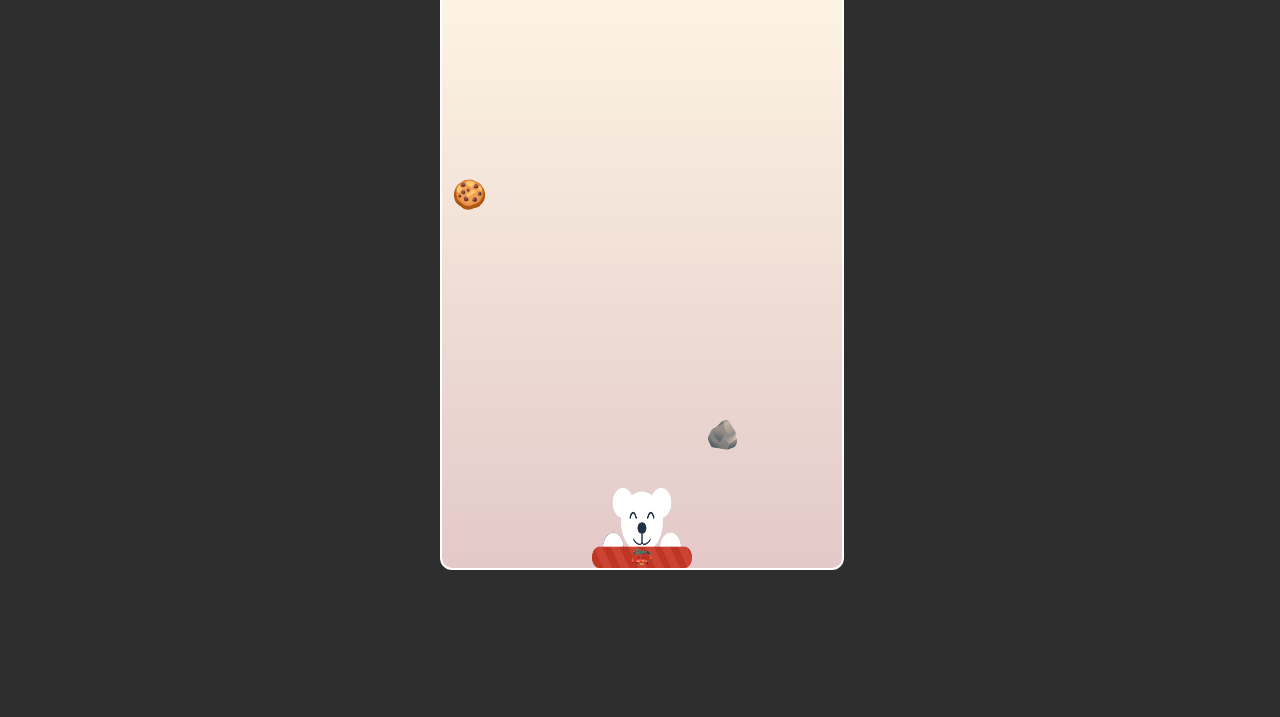
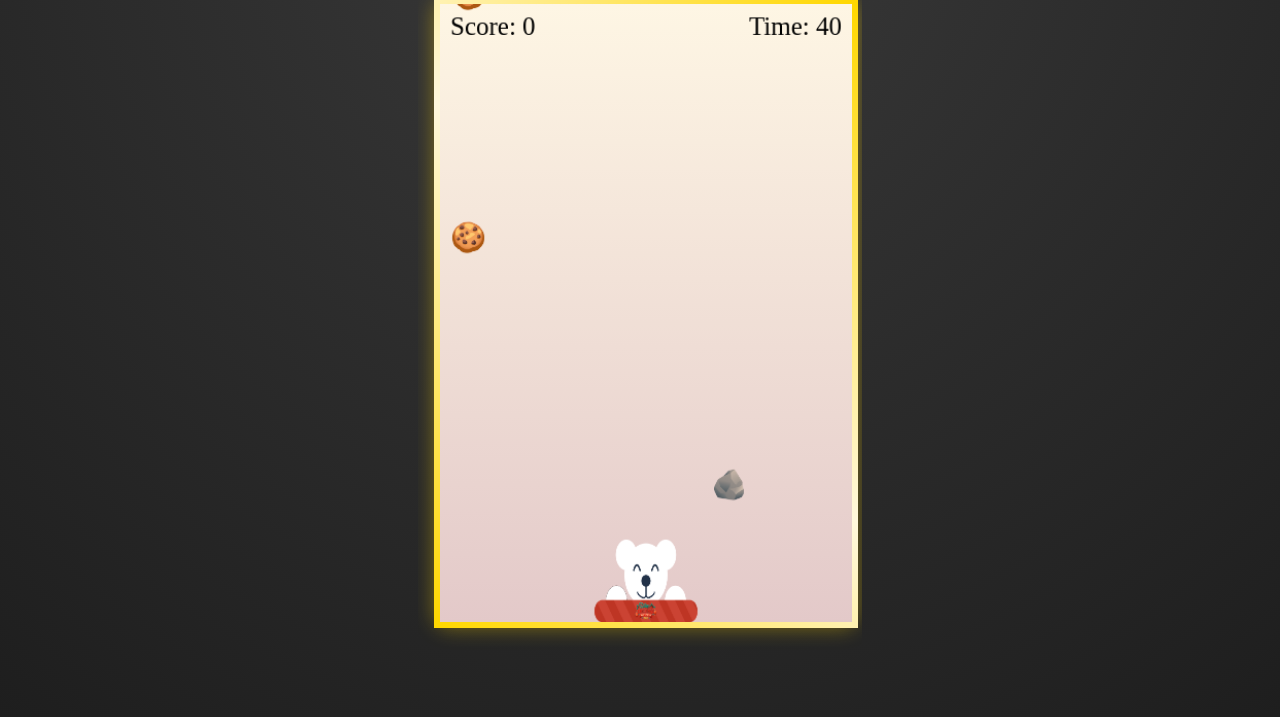
Before and after one commit to VTwin90/twinsi-cookie-catch, a plain HTML site: page index.html in a window 1280 px wide. Shown: the part 115-832 px from the top of the page. Before the commit the page ends 800 px from the top, so only its background shows below. Drawn offline with Linux system fonts and the light colour scheme; a web font is replaced by a local one.

Commit message:
update stylings and add media screens

```diff
--- a/index.html
+++ b/index.html
@@ -8,12 +8,13 @@
   <link href="https://fonts.googleapis.com/css2?family=Iceberg&display=swap" rel="stylesheet">
 </head>
 <body>
-  <h1>🍪 Twinsi’s Cookie Catch</h1>
-  <div class="canvas-wrapper">
-    <canvas id="gameCanvas" width="400" height="600"></canvas>
+  <div class="main-container">
+    <h1>🍪 Twinsi’s Cookie Catch</h1>
+    <div class="canvas-wrapper">
+      <canvas id="gameCanvas"></canvas>
+    </div>
+    <button id="play-again">Play Again</button>
   </div>
-
-  <button id="play-again">Play Again</button>
   <script src="game.js"></script>
 </body>
 
--- a/styles.css
+++ b/styles.css
@@ -1,7 +1,21 @@
 html, body {
   margin: 0;
   padding: 0;
+  height: 100%;
+  background: radial-gradient(circle at top, #3a3a3a, #1e1e1e);
+  font-family: 'Iceberg', sans-serif;
   overflow: hidden;
+}
+
+.main-container {
+  display: flex;
+  flex-direction: column;
+  align-items: center;
+  justify-content: flex-start;
+  min-height: 100%;
+  padding: 1rem 1rem 2.5rem; /* 👈 bottom padding for breathing room */
+  box-sizing: border-box;
+  overflow-y: auto;
 }
 
 body {
@@ -10,7 +24,8 @@ body {
   align-items: center;
   justify-content: flex-start;
   min-height: 100vh;
-  background: #2e2e2e;
+  padding: 1rem;
+  background: radial-gradient(circle at top, #3a3a3a, #1e1e1e);
   color: white;
   text-align: center;
   font-family: 'Iceberg', sans-serif;
@@ -19,21 +34,22 @@ body {
 
 .canvas-wrapper {
   width: 100%;
-  max-width: 400px;
+  max-width: 700px;
   position: relative;
+  margin: 0 auto;
 }
-
 
 canvas {
   width: 100%;
   height: auto;
   display: block;
   background: linear-gradient(to bottom, #fef6e4, #e3c9c9);
-  border: 2px solid #fff;
-  border-radius: 12px;
+  border: 6px solid;
+  border-image: linear-gradient(45deg, #ffd700, #fff8dc, #ffd700) 1;
+  border-radius: 16px;
+  box-shadow: 0 0 20px rgba(255, 215, 0, 0.4);
+  font-size: clamp(1rem, 2vw, 1.5rem);
 }
-
-
 
 .touch-controls {
   display: flex;
@@ -43,6 +59,7 @@ canvas {
 
 #play-again {
   margin-top: 1rem;
+  margin-bottom: 2rem; /* 👈 adds space below the button */
   padding: 1rem 2rem;
   background: repeating-linear-gradient(
     45deg,
@@ -68,3 +85,65 @@ canvas {
   transform: scale(1.05);
   box-shadow: 0 6px 16px rgba(255, 255, 255, 0.6);
 }
+
+/* Responsive scaling */
+@media screen and (min-width: 768px) {
+  .canvas-wrapper {
+    max-width: 600px;
+  }
+}
+
+@media screen and (min-width: 1200px) {
+  .canvas-wrapper {
+    max-width: 700px;
+  }
+}
+
+/* iPhone SE (375x667) */
+@media screen and (max-width: 375px) and (max-height: 667px) {
+  .canvas-wrapper {
+    max-width: 320px;
+  }
+
+  #play-again {
+    font-size: 1rem;
+    margin-bottom: 2rem;
+  }
+}
+
+/* Small tablet or portrait Nest Hub (540x720) */
+@media screen and (max-width: 540px) and (max-height: 720px) {
+  .canvas-wrapper {
+    max-width: 400px;
+  }
+
+  .main-container {
+    padding-bottom: 3rem;
+  }
+}
+
+/* Nest Hub (1024x600) */
+@media screen and (min-width: 1020px) and (max-width: 1040px) and (max-height: 600px) {
+  .canvas-wrapper {
+    max-width: 600px;
+  }
+
+  #play-again {
+    margin-bottom: 3rem;
+  }
+
+  h1 {
+    font-size: 1.4rem;
+  }
+}
+
+/* Standard laptop (1280x800) */
+@media screen and (min-width: 1280px) and (max-height: 800px) {
+  .canvas-wrapper {
+    max-width: 500px;
+  }
+
+  .main-container {
+    padding-bottom: 4rem;
+  }
+}
```
